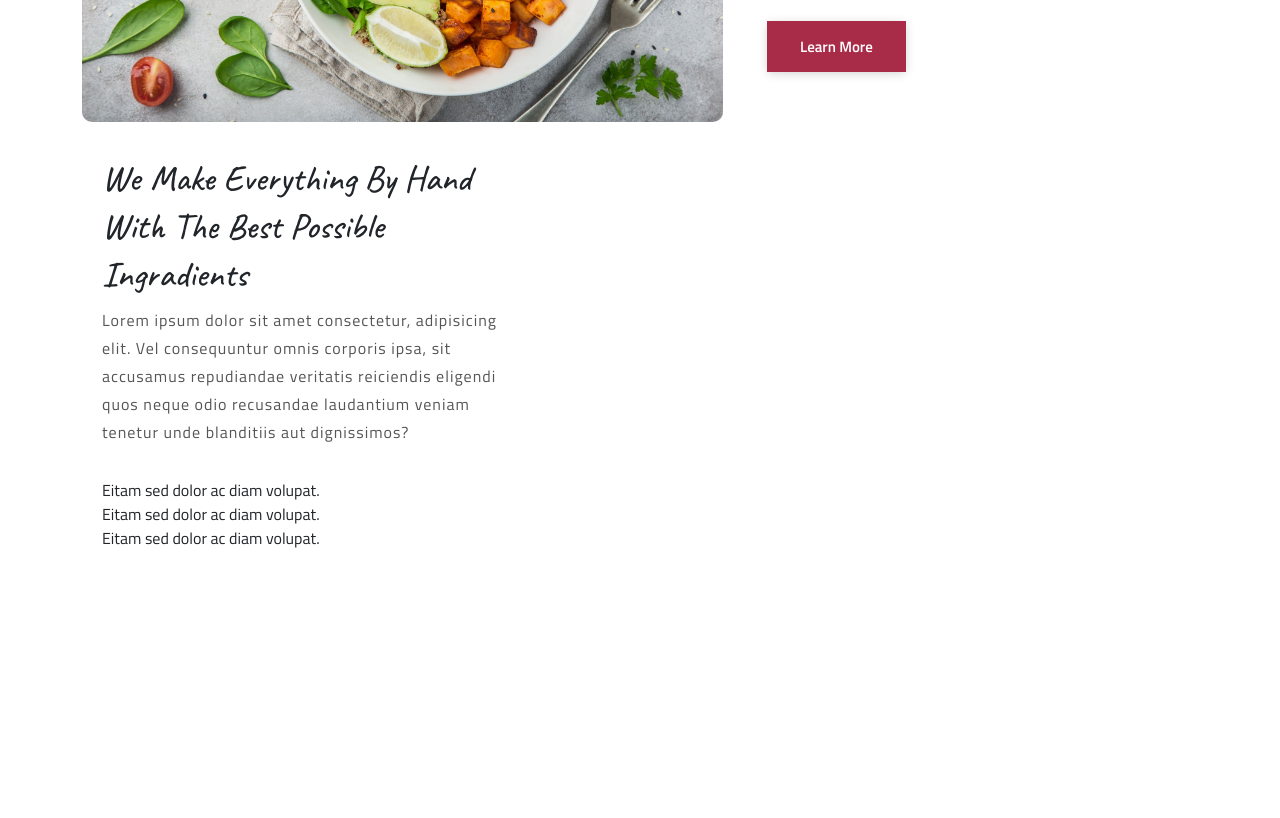
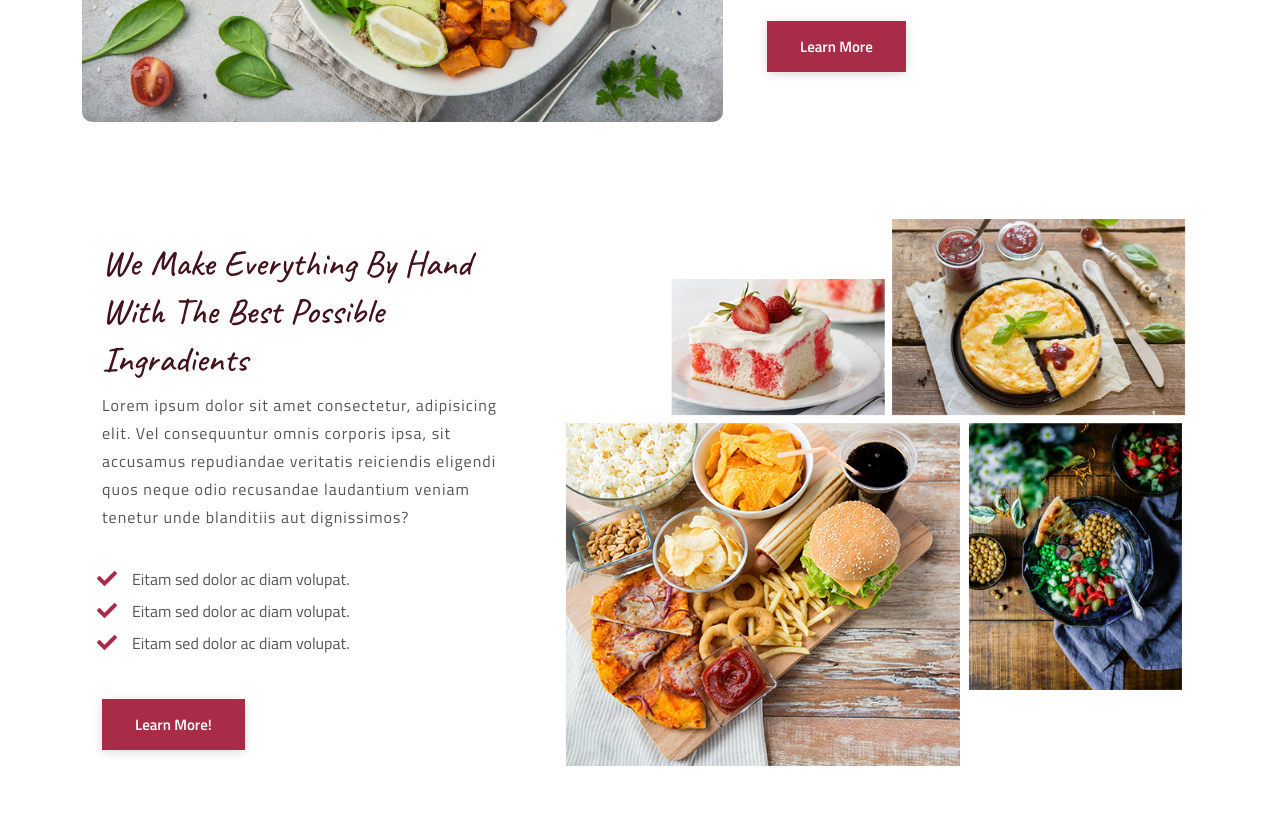
Before and after one commit to anayethasan/Foodies-Restaurant, a plain HTML site: page index.html in a window 1280 px wide. Shown: the part 1340-2158 px from the top of the page. Before the commit the page ends 1946 px from the top, so only its background shows below. Drawn offline with nearby package versions, Linux system fonts and the light colour scheme.

Commit message:
about section fully added

```diff
--- a/index.html
+++ b/index.html
@@ -125,7 +125,14 @@
               <ul class="list-unstyled py-3">
                 <li>Eitam sed dolor ac diam volupat.</li>
                 <li>Eitam sed dolor ac diam volupat.</li>
-                <li>Eitam sed dolor ac diam volupat.</li>              </ul>
+                <li>Eitam sed dolor ac diam volupat.</li>
+              </ul>
+              <button class="main-btn mt-4">Learn More!</button>
+            </div>
+            <div class="col-lg-7 col-md-12">
+              <div class="card border-0">
+                <img src="images/img/img-2.png" class="img-fluid">
+              </div>
             </div>
           </div>
         </div>
--- a/style.css
+++ b/style.css
@@ -94,6 +94,7 @@ h2 {
     text-transform: capitalize;
     font-family: var(--secondery-font);
     line-height: 3rem;
+    color: var(--secondery-color);
 }
 
 h4 {
@@ -281,3 +282,33 @@ About Section desing
 Food type Section desing
 =========================
 */
+.food-type{
+    padding-top: 3.25rem;
+}
+
+.food-type ul li{
+    font-size: 1rem;
+    color: var(--text-color);
+    line-height: 32px;
+    position: relative;
+    margin-left: 30px;
+}
+
+.food-type ul li::before{
+    position: absolute;
+    left: -2.1875rem;
+    color: var(--primary-color);
+    font-size: 1.25rem;
+    font-family: "Font Awesome 5 Free";
+    content: '\f00c';
+    display: inline-block;
+    padding-right: 3px;
+    vertical-align: middle;
+    font-weight: 900;
+}
+
+/*
+============================
+Explore Food Section desing
+============================
+*/
```
